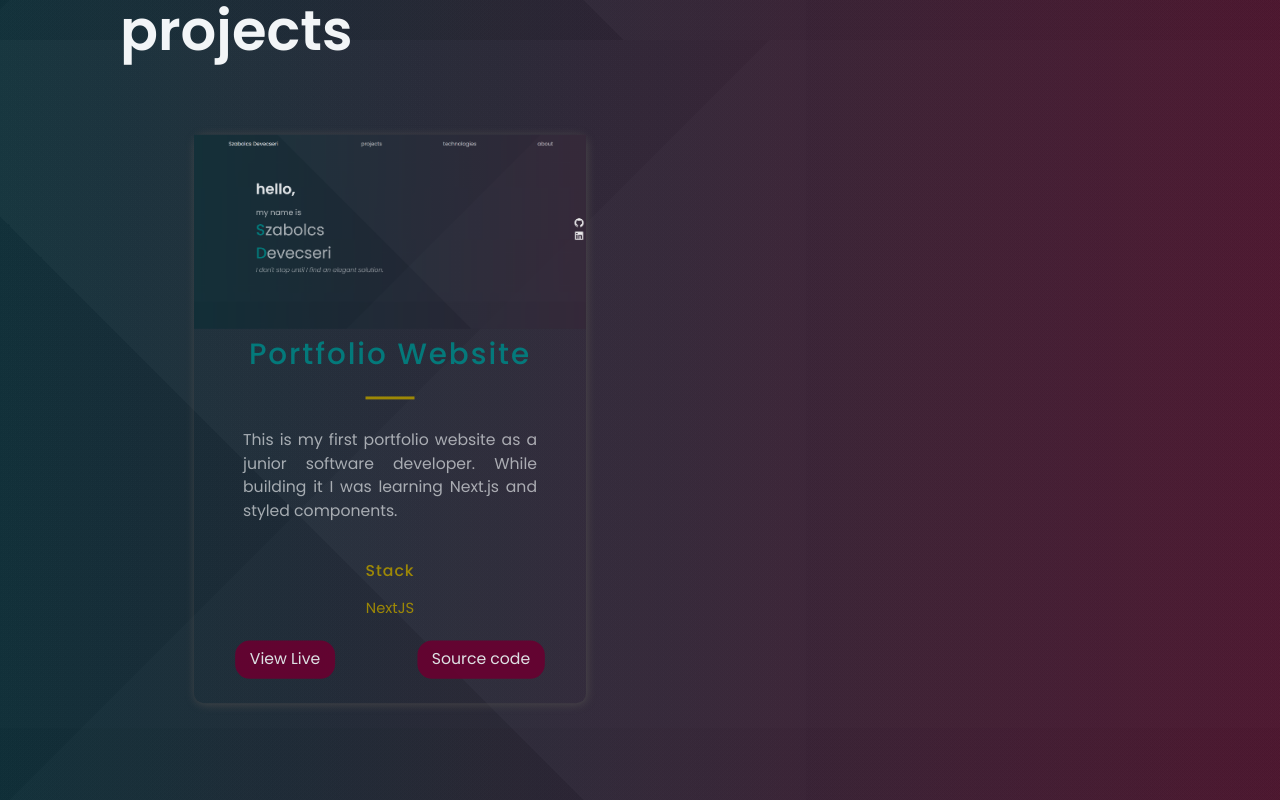
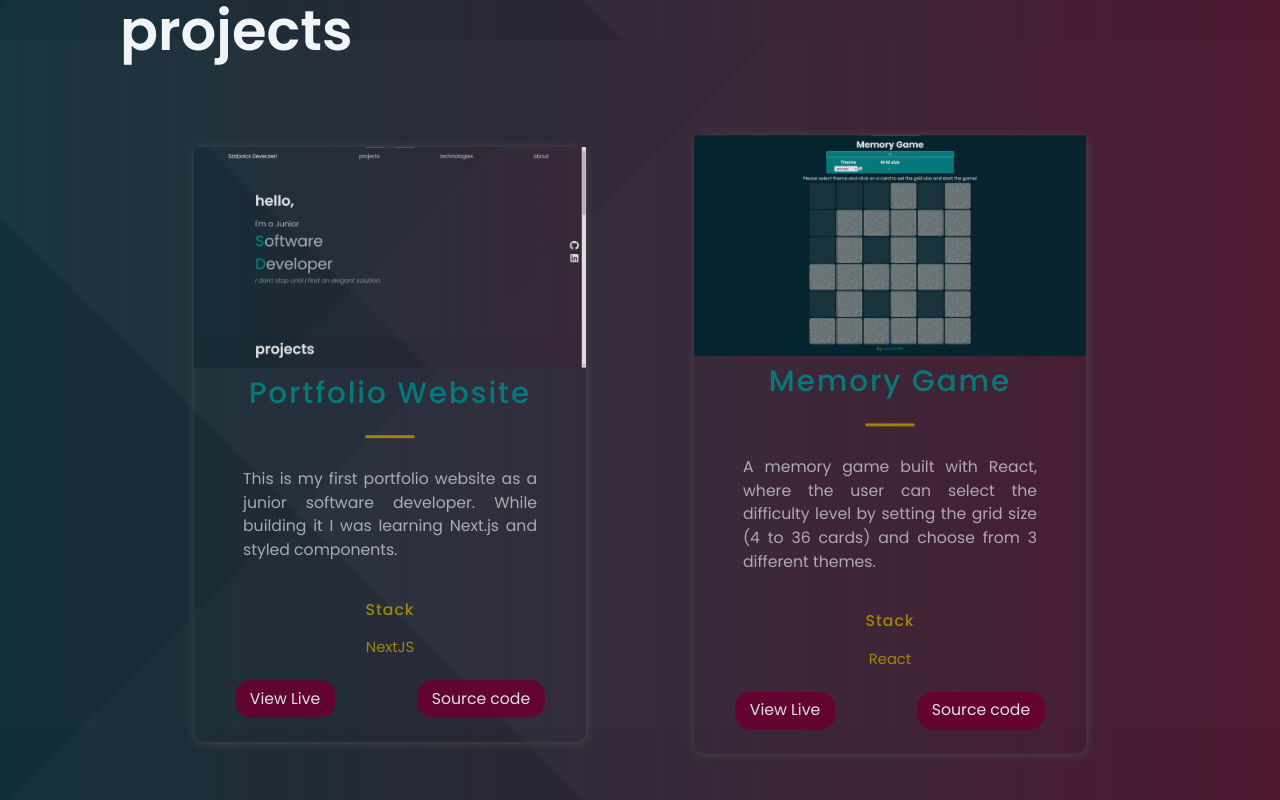
Before and after one commit to suchislif3/portfolio-website, a Next.js app: page / in a window 1280 px wide. Shown: the part 760-1560 px from the top of the page. Built offline with nearby package versions, Linux system fonts and the light colour scheme.

Commit message:
added memory game project

```diff
--- a/src/constants/constants.js
+++ b/src/constants/constants.js
@@ -19,6 +19,16 @@ export const projects = [
     code: "https://github.com/suchislif3/portfolio-website",
     visit: "/",
     id: 0,
+  },
+  {
+    title: "Memory Game",
+    description:
+      "A memory game built with React, where the user can select the difficulty level by setting the grid size (4 to 36 cards) and choose from 3 different themes.",
+    image: "/images/2.png",
+    tags: ["React"],
+    code: "https://github.com/suchislif3/memory-game",
+    visit: "https://suchislif3.github.io/memory-game/",
+    id: 1,
   },
 ];
 
```
Also changed, not shown: public/images/1.png, public/images/2.png (added).
